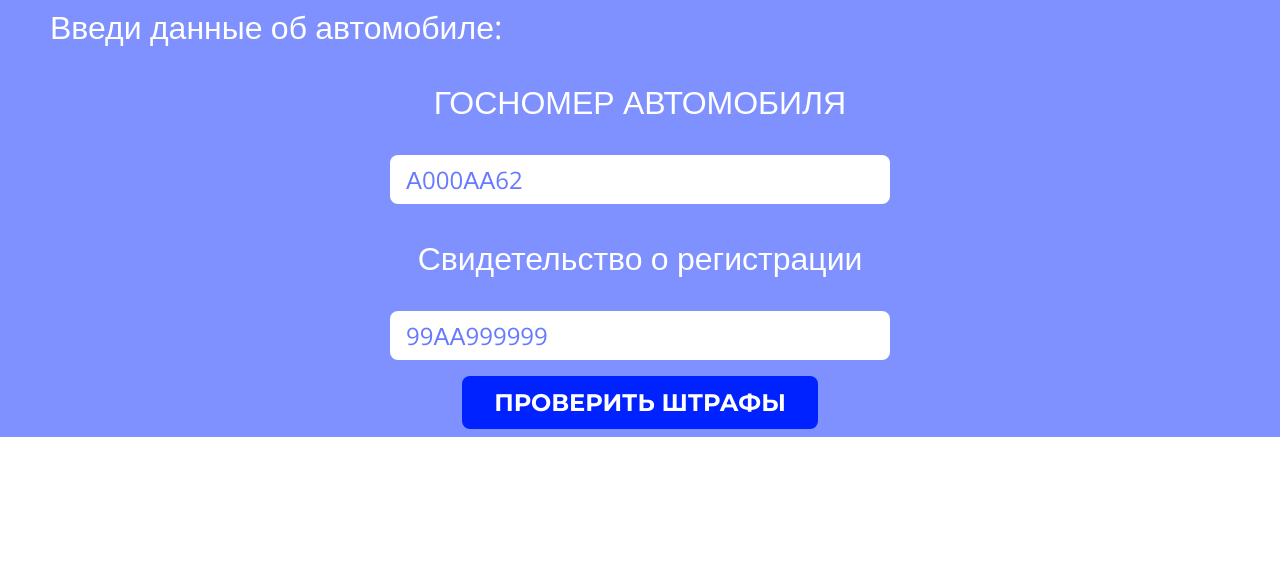
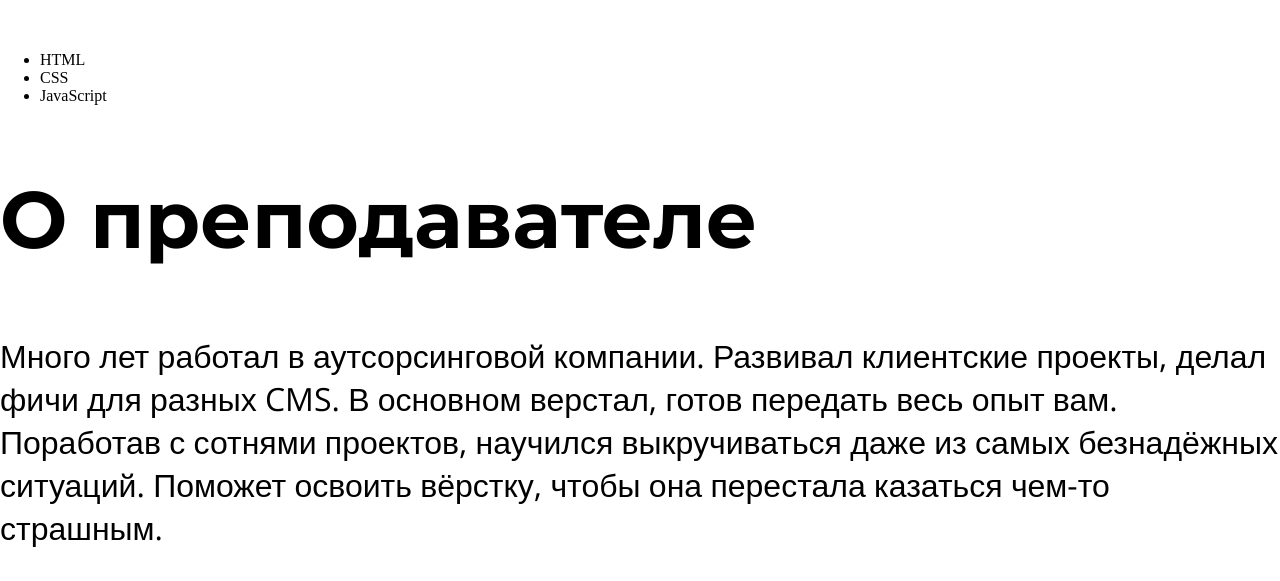
Before and after one commit to Scetlan/Scetlan.github.io, a plain HTML site: page index.html in a window 1280 px wide. Shown: the part 769-1350 px from the top of the page. Before the commit the page ends 1206 px from the top, so only its background shows below. Drawn offline with nearby package versions, Linux system fonts and the light colour scheme.

Commit message:
Update index.html

```diff
--- a/index.html
+++ b/index.html
@@ -6,35 +6,25 @@
   <link rel="stylesheet" href="style.css">
 </head>
 <body>
-<header>
-    <nav id="menu">
+<main>
+    <h1>Никита Михайлов</h1>
+    <h2>Создатель профессии «Верстальщик» на Hexlet</h2>
+
+    <hr>
+
+    <section>
+        <h2>Ключевые навыки:</h2>
         <ul>
-            <li><a href="/">Загрузить штрафы</a></li>
-            <li><a href="/about">Проверить штрафы</a></li>
-            <li><a href="/contacts">Удалить штрафы</a></li>
+            <li>HTML</li>
+            <li>CSS</li>
+            <li>JavaScript</li>
         </ul>
-    </nav>
-</header>
-  <article class="article article_bluebg article_second">
-    <h1 class="white">ПРОВЕРКА ШТРАФОВ В ГИБДД</h1>
-    <p class="white">Введи данные об автомобиле:</p>
-    <form class="form" name="check">
-		<p class="white">ГОСНОМЕР АВТОМОБИЛЯ</p>
-      <input type="text" class="form_input" placeholder="А000АА62" name="car_number">
-		<p class="white">Свидетельство о регистрации</p>
-      <input type="text" class="form_input" placeholder="99АА999999" name="certificate">
-      <button class="form_button" type="button" onclick="checkFine()">Проверить штрафы</button>
-    </form>
-	<script>
-		function checkFine(){
-			let check_form = document.forms.check;
-			let car_number = check_form.elements.car_number;
-			let certificate = check_form.elements.certificate;
-			alert('ГОСНОМЕР АВТОМОБИЛЯ: ' + car_number.value + '\nСвидетельство о регистрации' + certificate.value)
+    </section>
 
-
-		}
-	</script>
-  </article>
+    <section>
+        <h2>О преподавателе</h2>
+        <p>Много лет работал в аутсорсинговой компании. Развивал клиентские проекты, делал фичи для разных CMS. В основном верстал, готов передать весь опыт вам. Поработав с сотнями проектов, научился выкручиваться даже из самых безнадёжных ситуаций. Поможет освоить вёрстку, чтобы она перестала казаться чем-то страшным.</p>
+    </section>
+</main>
 </body>
 </html>
```
